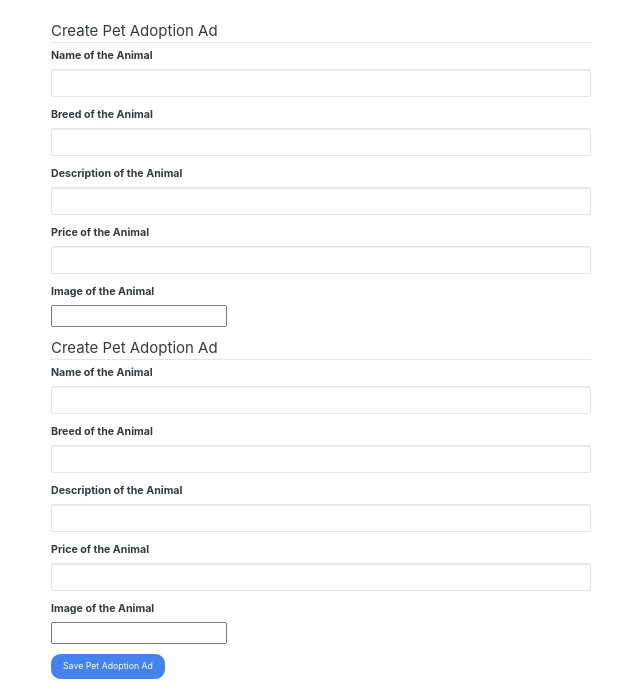
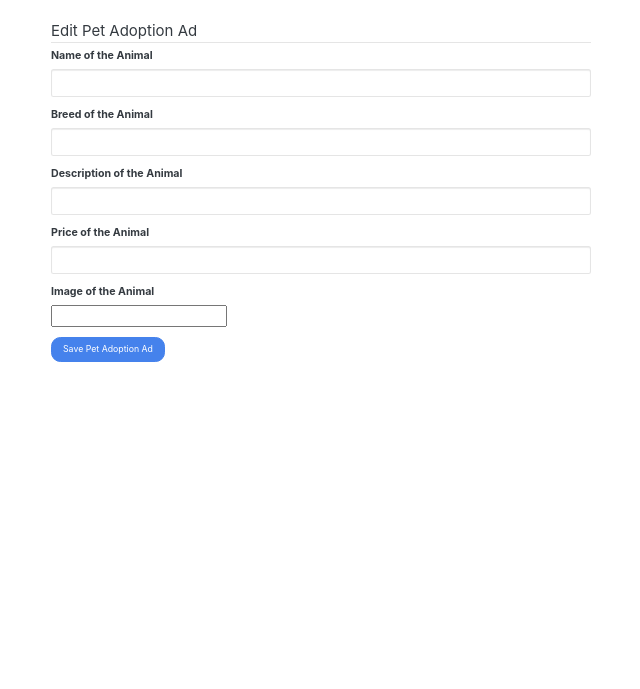
Before and after one commit to squeaky1273/adoption_contractor_project, a Flask app: page /adoptions/new in a window 1280 px wide. Shown: the part 111-800 px from the top of the page, without its empty margins (319-959 px from the left). Run offline with Flask 2, Linux system fonts and the light colour scheme; some libraries are stand-ins or nearby versions.

```diff
--- a/templates/partials/adoptions_form.html
+++ b/templates/partials/adoptions_form.html
@@ -1,40 +1,7 @@
 <!-- templates/partials/playlists_form.html -->
 
 <fieldset>
-    <legend>Create Pet Adoption Ad</legend>
-    <!-- TITLE -->
-    <div class='form-group'>
-        <label for='adoption-title'>Name of the Animal</label><br>
-        <input class='form-control' id='adoption-title' type='text' name='name' value='{{ adoption.name }}'/>
-    </div>
-
-    <!-- BREED OF THE ANIMAL-->
-    <div class='form-group'>
-        <label for='description'>Breed of the Animal</label><br>
-        <input class='form-control' id='description' type='text' name='breed' value='{{ adoption.breed }}' />
-    </div>
-
-    <!-- DESCRIPTION OF THE ANIMAL-->
-    <div class='form-group'>
-        <label for='description'>Description of the Animal</label><br>
-        <input class='form-control' id='description' type='text' name='description' value='{{ adoption.description }}' />
-    </div>
-
-    <!-- PRICE -->
-    <div class='form-group'>
-        <label for='description'>Price of the Animal</label><br>
-        <input class='form-control' id='description' type='number' name='price' value='{{ adoption.price }}' />
-    </div>
-
-    <!-- IMAGE OF THE ANIMAL -->
-    <div class='form-group'>
-        <label for='description'>Image of the Animal</label><br>
-        <input class='image' id='description' type='text' name='image_url' value='{{ adoption.image_url }}' />
-    </div>
-</fieldset><!-- templates/partials/playlists_form.html -->
-
-<fieldset>
-    <legend>Create Pet Adoption Ad</legend>
+    <legend>Edit Pet Adoption Ad</legend>
     <!-- TITLE -->
     <div class='form-group'>
         <label for='adoption-title'>Name of the Animal</label><br>
```
